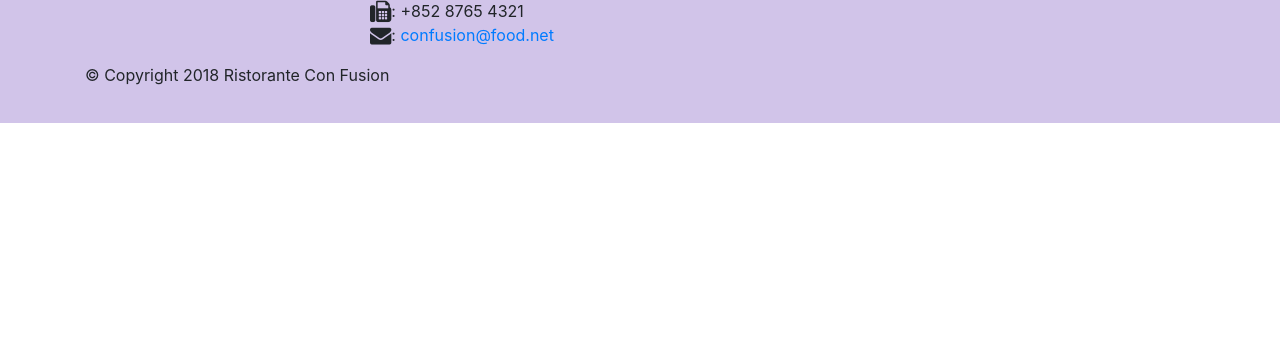
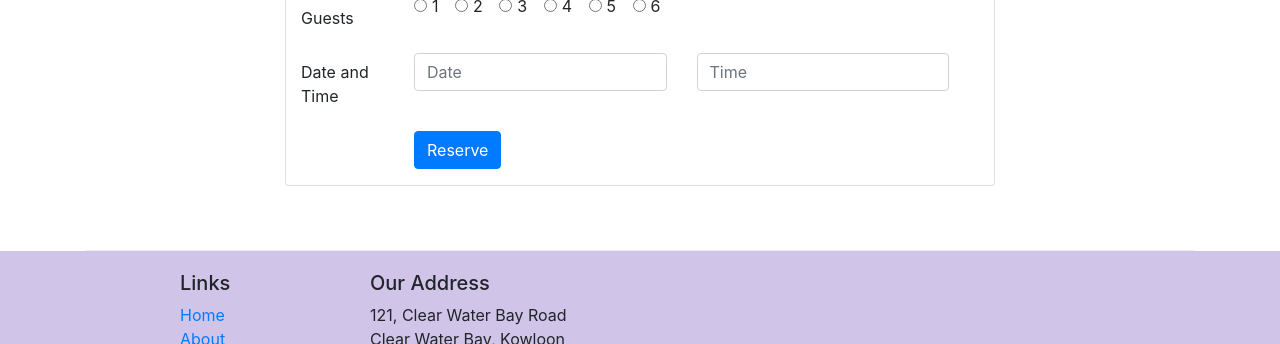
Before and after one commit to Ayush-Asutkar/Front-End-Bootstrap, a website: page index.html in a window 1280 px wide. Shown: the part 1662-2006 px from the top of the page. Before the commit the page ends 1785 px from the top, so only its background shows below. Drawn offline with nearby package versions, Linux system fonts and the light colour scheme.

Commit message:
Assignment 2 Task 1

```diff
--- a/index.html
+++ b/index.html
@@ -69,7 +69,7 @@
             </div>
             <div class="col col-sm col-md">
                 <h2>Weekend Grand Buffet</h2>
-                <p>Featuring mouthwatering combinations with a choice of five different salads, six enticing appetizers, six main entrees and five choicest desserts. Free flowing bubbly and soft drinks. All for just $19.99 per person </p>
+                <p class="d-none d-sm-block">Featuring mouthwatering combinations with a choice of five different salads, six enticing appetizers, six main entrees and five choicest desserts. Free flowing bubbly and soft drinks. All for just $19.99 per person </p>
             </div>
         </div>
 
@@ -83,10 +83,71 @@
                     <div class="media-body">
                         <h2>Alberto Somayya</h2>
                         <h4>Executive Chef</h4>
-                        <p>Award winning three-star Michelin chef with wide International experience having worked closely with whos-who in the culinary world, he specializes in creating mouthwatering Indo-Italian fusion experiences. </p>
+                        <p class="d-none d-sm-block">Award winning three-star Michelin chef with wide International experience having worked closely with whos-who in the culinary world, he specializes in creating mouthwatering Indo-Italian fusion experiences. </p>
                     </div>
                 </div>
             </div>
+        </div>
+
+        <!-- Task 1 = adding a reservation table-->
+        <div class="row row-content justify-content-center">
+            <div class="col col-sm-8 align-self-center">
+                <div class="card">
+                    <h3 class="card-header bg-warning text-white">Reserve a Table</h3>
+                    <div class="card-block">
+                        <form id="reservetable">
+                            <div class="form-group row align-items-center container">
+                                <label for="numofguest" class="col-lg-2 col-md-3 col-form-label">Number of Guests</label>
+                                <div class="col-md-9">
+                                    <div class="form-check form-check-inline">
+                                        <input type="radio" class="form-check-input" name="numofguest" id="numofguest1" value="option1">
+                                        <label class="form-check-label" for="numofguest1">1</label>
+                                    </div>
+                                    <div class="form-check form-check-inline">
+                                        <input type="radio" class="form-check-input" name="numofguest" id="numofguest2" value="option2">
+                                        <label class="form-check-label" for="numofguest2">2</label>
+                                    </div>
+                                    <div class="form-check form-check-inline">
+                                        <input type="radio" class="form-check-input" name="numofguest" id="numofguest3" value="option3">
+                                        <label class="form-check-label" for="numofguest3">3</label>
+                                    </div>
+                                    <div class="form-check form-check-inline">
+                                        <input type="radio" class="form-check-input" name="numofguest" id="numofguest4" value="option4">
+                                        <label class="form-check-label" for="numofguest4">4</label>
+                                    </div>
+                                    <div class="form-check form-check-inline">
+                                        <input type="radio" class="form-check-input" name="numofguest" id="numofguest5" value="option5">
+                                        <label class="form-check-label" for="numofguest5">5</label>
+                                    </div>
+                                    <div class="form-check form-check-inline">
+                                        <input type="radio" class="form-check-input" name="numofguest" id="numofguest6" value="option6">
+                                        <label class="form-check-label" for="numofguest6">6</label>
+                                    </div>
+                                </div>
+                            </div>
+
+                            <div class="form-group row container">
+                                <label for="datetime" class="col-12 col-md-2 col-form-label">Date and Time</label>
+                                <div class="col-md-5 col-sm-12">
+                                    <input type="text" class="form-control" id="date" name="date" placeholder="Date">
+                                </div>
+                                <div class="col-md-5 col-sm-12">
+                                    <input type="text" class="form-control" id="time" name="time" placeholder="Time">
+                                </div>
+                            </div>
+
+                            <div class="form-goup row container">
+                                <div class="offset-md-2 col-sm-10 mb-3">
+                                    <button type="submit" class="btn btn-primary">
+                                        Reserve
+                                    </button>
+                                </div>
+                            </div>
+                        </form>
+                    </div>
+                </div>
+            </div>
+
         </div>
     </div>
 
```
Also changed, not shown: contactus.html (+1 -1 lines).
